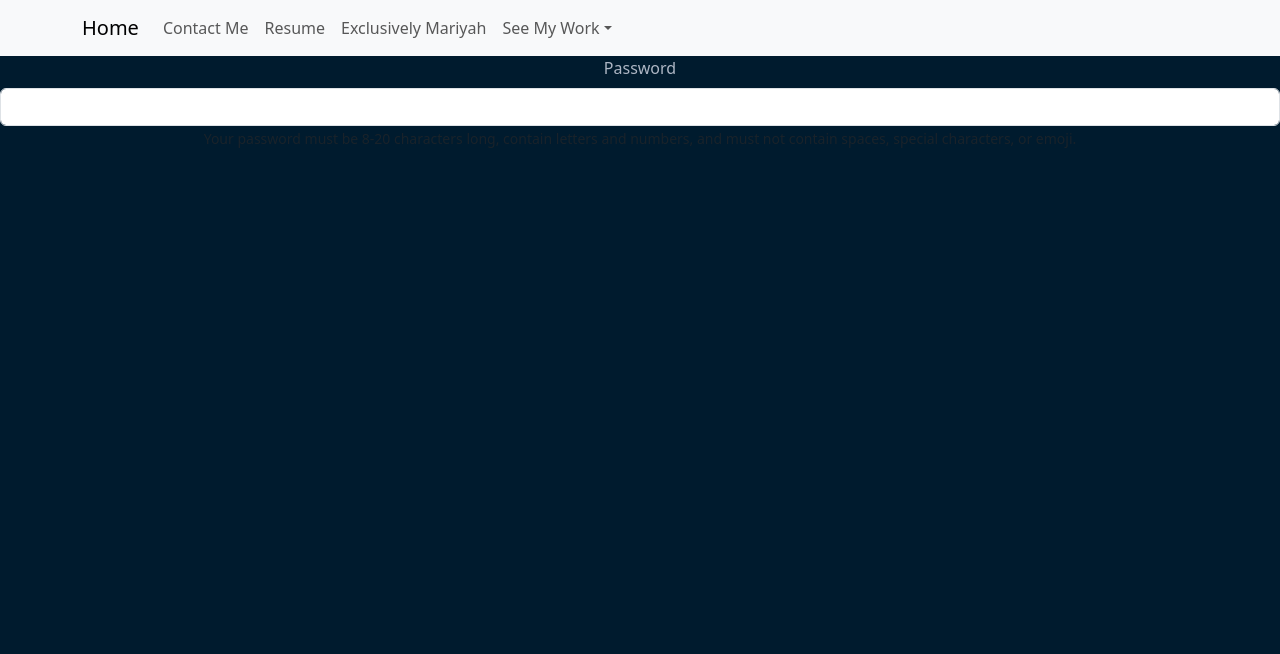
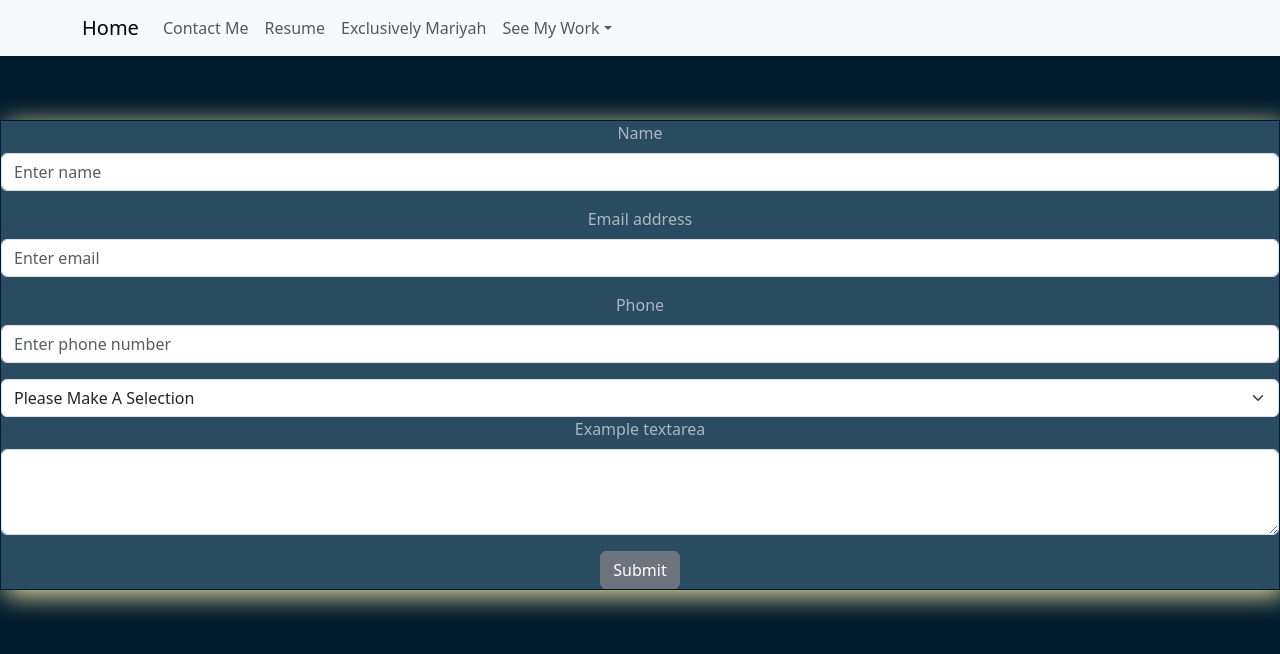
Before and after one commit to MariyahW/CapStone, a React (Vite) app in the folder site/: page /contact in a window 1280 px wide. Shown: the top 654 px of the page. Built offline with nearby package versions, Linux system fonts and the light colour scheme.

Commit message:
Contact form replicated

```diff
--- a/site/src/index.css
+++ b/site/src/index.css
@@ -27,8 +27,6 @@ html body{
   justify-content: center;
   line-height: 1.5;
   margin-top: 3%;
-  background-image: ;
-
 }
  .nav-bar {
   width: 100%;
@@ -140,22 +138,13 @@ name-image img {
 #mainBlog a:hover{
     cursor: crosshair;
 }
-form{
-    display: flex;
-    flex-wrap: wrap;
-    text-align: center;
-    width: 500px;
-    height: 500px;
-    align-items: center;
 
-}
 .form{
-  margin-top: 1%;
-  display: flex;
-  justify-content: center;
+  margin-top: 5%;
+
   background-color:#294C60;
-  border: #001B2E 3px ridge;
-  box-shadow: #f7e8a4 10px 10px 10px;
+  border: #001B2E 1px ridge;
+  box-shadow: #f7e8a4 5px 5px 25px;
 
 }
 
--- a/site/src/pages/Contact.jsx
+++ b/site/src/pages/Contact.jsx
@@ -1,25 +1,43 @@
-import React from 'react'
-import Form from 'react-bootstrap/Form';
-
+import React from "react";
+import Form from "react-bootstrap/Form";
+import Button from 'react-bootstrap/Button';
 
 export default function Contact() {
   return (
+    <div className="form">
+      <Form.Group className="mb-3" controlId="formGroupEmail">
+        <Form.Label>Name</Form.Label>
+        <Form.Control type="text" placeholder="Enter name" required />
+      </Form.Group>
+      <Form.Group className="mb-3" controlId="formGroupEmail" required>
+        <Form.Label>Email address</Form.Label>
+        <Form.Control type="email" placeholder="Enter email" />
+      </Form.Group>
+      <Form.Group className="mb-3" controlId="formGroupEmail">
+        <Form.Label>Phone</Form.Label>
+        <Form.Control type="tel" placeholder="Enter phone number" required />
+      </Form.Group>
 
-        <>
-          <Form.Label htmlFor="inputPassword5">Password</Form.Label>
-          <Form.Control
-            type="password"
-            id="inputPassword5"
-            aria-describedby="passwordHelpBlock"
-          />
-          <Form.Text id="passwordHelpBlock" muted>
-            Your password must be 8-20 characters long, contain letters and numbers,
-            and must not contain spaces, special characters, or emoji.
-          </Form.Text>
-        </>
-      );
-    }
+      <Form.Select aria-label="Default select example" required>
+        <option selected disabled>
+          Please Make A Selection
+        </option>
+        <option value="resume">Resume Inquiry</option>
+        <option value="contract">Contract Work</option>
+        <option value="other">Other</option>
+      </Form.Select>
+      <Form.Group className="mb-3" controlId="exampleForm.ControlTextarea1">
+        <Form.Label>Example textarea</Form.Label>
+        <Form.Control as="textarea" rows={3} />
+      </Form.Group>
 
+      <Button variant="secondary" size="md"type="submit">
+        Submit
+      </Button>
+
+    </div>
+  );
+}
 
 //     <div className='form'>
 //     <form >
@@ -38,7 +56,6 @@ export default function Contact() {
 //         </select>
 //             <input type="text" name="" id="" />
 
-
 //     </form>
 //     </div>
 
```
Also changed, not shown: site/src/components/Dropdown.jsx (deleted, +0 -7 lines).
